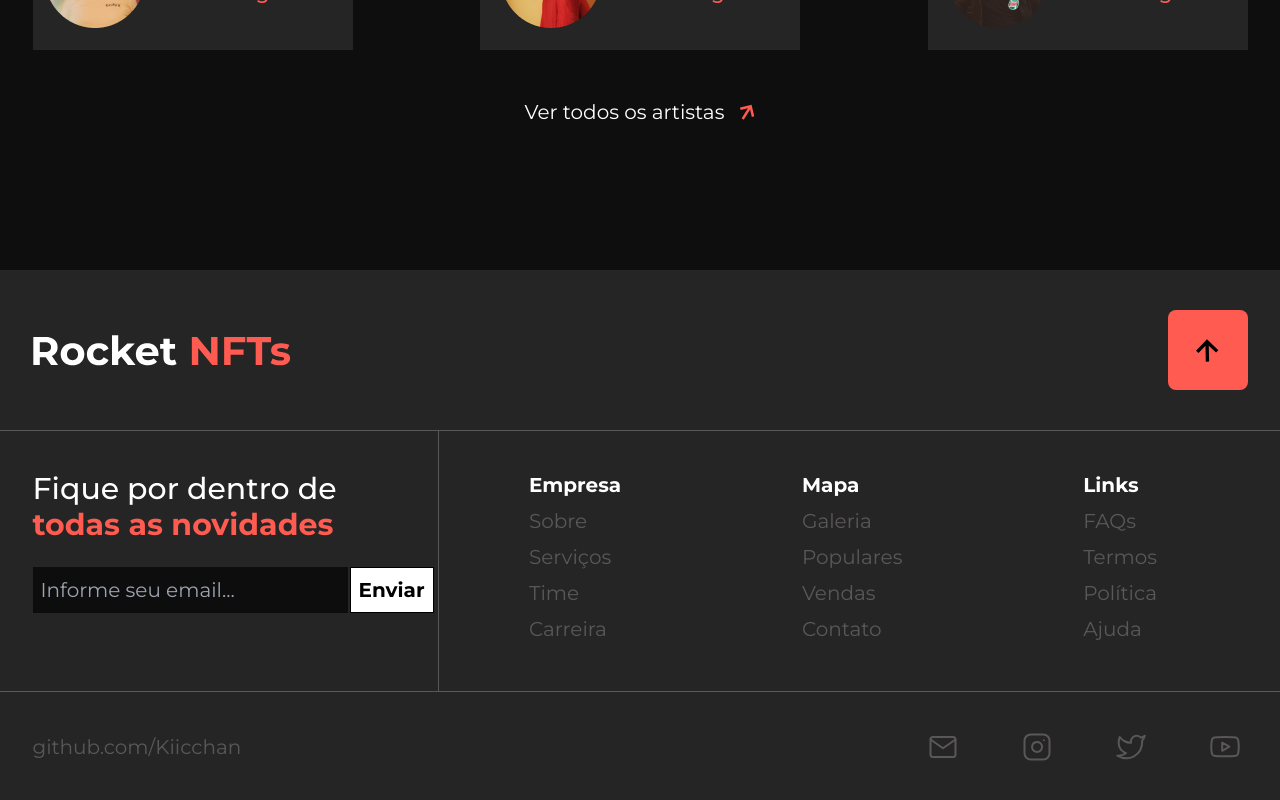
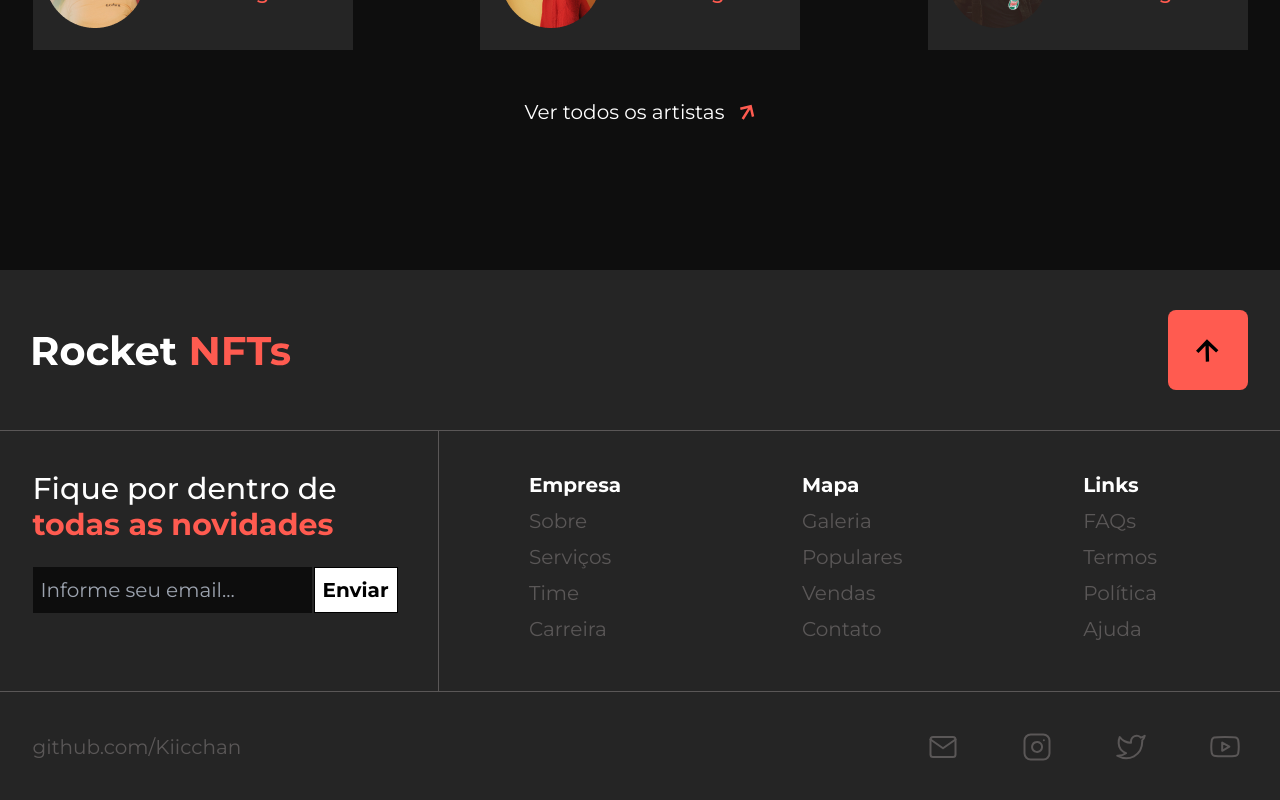
Before and after one commit to Kiicchan/rocket-nfts, a React (Vite) app: page / in a window 1280 px wide. Shown: the part 3487-4287 px from the top of the page. Built offline with nearby package versions, Linux system fonts and the light colour scheme.

Commit message:
adjust footer padding

```diff
--- a/src/components/Footer.tsx
+++ b/src/components/Footer.tsx
@@ -11,7 +11,7 @@ export function Footer() {
             </div>
             <div className="border-y border-subtitle">
                 <div className="container grid grid-cols-[1fr_2fr] md:grid-cols-2 sm:grid-cols-1">
-                    <div className="flex flex-col py-10 pr-1 lg:py-5 sm:pr-0">
+                    <div className="flex flex-col py-10 pr-10 lg:py-5 sm:pr-0">
                         <p className="mb-6 text-3xl font-medium lg:text-xl lg:mb-2">Fique por dentro de <strong className="text-logo block sm:inline">todas as novidades</strong></p>
                         <form onSubmit={(e) => e.preventDefault()} className="flex sm:justify-around">
                             <input className="bg-input grow text-subtitle focus:outline outline-white mr-[2px] invalid:outline-logo text-xl p-2 lg:text-base"
```
